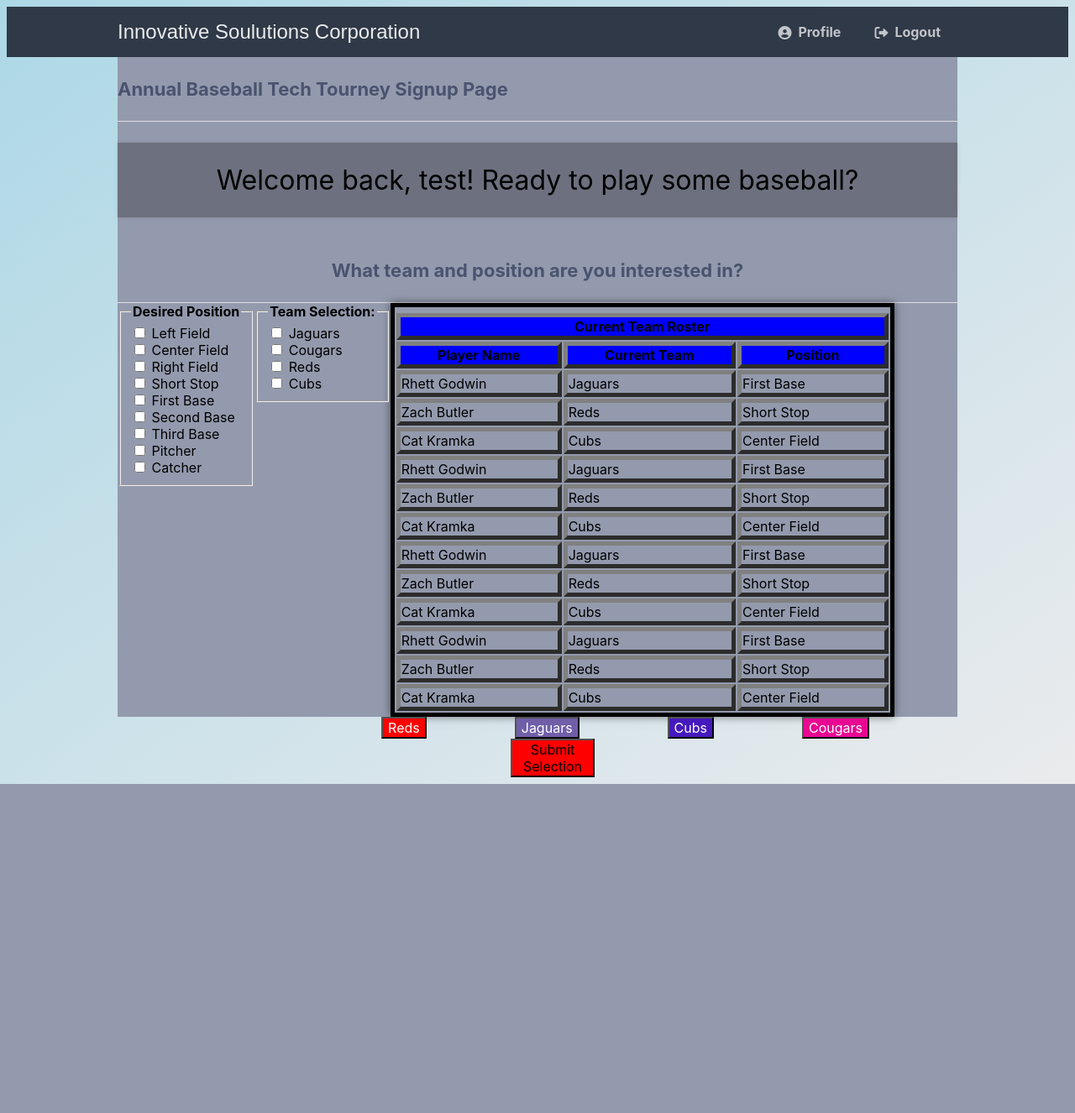
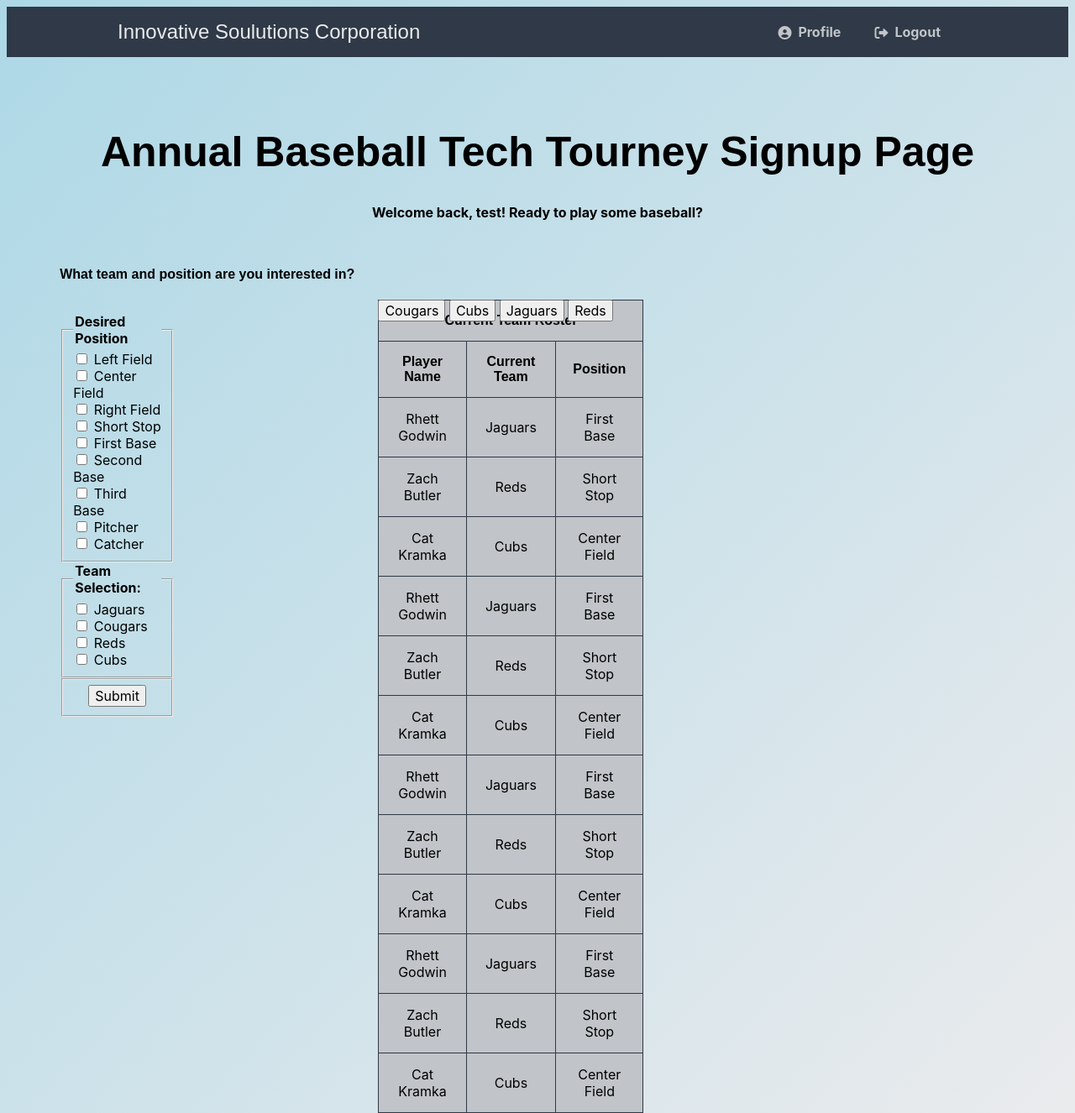
Before and after one commit to Rhgodwin/BaseballSignup, a PHP site: page /home.php in a window 1280 px wide. Shown: the whole page at 84% size. Before the commit the page ends 934 px from the top, so only its background shows below. Run offline with PHP 8.4, Linux system fonts and the light colour scheme; a user stored in the database is signed in.

Commit message:
Check box change
Only checkbox is done, but progress

```diff
--- a/home.php
+++ b/home.php
@@ -15,7 +15,7 @@ if (!isset($_SESSION['loggedin'])) {
 		<link href="style.css" rel="stylesheet" type="text/css">
 		<link rel="stylesheet" href="https://cdnjs.cloudflare.com/ajax/libs/font-awesome/6.2.0/css/all.min.css" integrity="sha512-xh6O/CkQoPOWDdYTDqeRdPCVd1SpvCA9XXcUnZS2FmJNp1coAFzvtCN9BmamE+4aHK8yyUHUSCcJHgXloTyT2A==" crossorigin="anonymous" referrerpolicy="no-referrer">
 	</head>
-	<body class="loggedin">
+<!--This is the navigation area for Corp nam and Profile/Logout links -->
 <nav class="navtop">
             <div>
                 <h1>Innovative Soulutions Corporation</h1>
@@ -23,12 +23,23 @@ if (!isset($_SESSION['loggedin'])) {
                 <a href="logout.php"><i class="fas fa-sign-out-alt"></i>Logout</a>
             </div>
         </nav>
-		<div class="content">
-			<h2>Annual Baseball Tech Tourney Signup Page</h2>
-			<p>Welcome back, <?=$_SESSION['name']?>! Ready to play some baseball?</p>
-		<h2 style="text-align: center;">What team and position are you interested in?</h2>
 
-		<fieldset class ="fs2">
+    <header> <!--This is the Welcome message and displays users name -->
+
+        <div class="welcome">
+            <h1>Annual Baseball Tech Tourney Signup Page</h1>
+			<h2> Welcome back, <?=$_SESSION['name']?>! Ready to play some baseball?</h2>
+
+        </div>
+    </header>
+     <!--This is the form area to get input from user and display output  -->
+            <section>
+                <h4 style="text-align: left; padding-left: 5% ;">What team and position are you interested in?</h4>
+             <div class=" checkbox" style="align-items: center; width: 35%;padding-left: 5%; flex-wrap: wrap;float: left;">
+                <form>
+                    <ul>
+
+                   <fieldset class ="fs2" style="width: 35%;">
                         <legend><b>Desired Position</b></legend>
                         <input type="checkbox" name="leftfield" value="Left Field" id="leftfield">
                         <label for="left field" >Left Field</label><br>
@@ -58,7 +69,8 @@ if (!isset($_SESSION['loggedin'])) {
                         <label for="catcher" >Catcher</label><br>
                     </fieldset>
 
-		<fieldset class="fs1">
+
+                    <fieldset class="fs1"style="width: 35%;">
                      <legend><b>Team Selection:</b></legend>
 
                      <input type="checkbox" name="jaguars" value="jaguars" id="jaguars">
@@ -77,6 +89,16 @@ if (!isset($_SESSION['loggedin'])) {
 
                     </fieldset>
 
+                    <fieldset class="submit" style="text-align: center; width:35%;">
+                    <input type="submit" value="Submit">
+                    </form>
+            </ul>
+
+                </fieldset>
+                </form>
+            </div>
+            <!--This Table is  a place holder and the team buttens need better placement (work in progress)-->
+                <div class="Data" style=" width: 30%;padding-right: 5%; flex-wrap: wrap;float: left;">
                 <table class="ptable">
                     <thead>
 
@@ -156,7 +178,13 @@ if (!isset($_SESSION['loggedin'])) {
                     </tr>
                     <!-- End of test data -->
         </tbody>
-		</table>
+
+    </div>
+
+           </section> <!--END OF Input Output sec-->
+
+           <!--Buttons HELP where to place (function to deisplay team info in table I assume ?)-->
+           <div class="teambutton">
            <button class="btntb4">
 			Cougars
 		</button>
@@ -168,15 +196,7 @@ if (!isset($_SESSION['loggedin'])) {
 		</button>
 		<button class="btntb1">
 			Reds
-		</button>
-
-
         </div>
-
-				<button class="btnSubmit">Submit Selection</button>
-
-
-
 
 	</body>
 </html>
--- a/style.css
+++ b/style.css
@@ -2,7 +2,7 @@
   	box-sizing: border-box;
   	font-family: -apple-system, BlinkMacSystemFont, "segoe ui", roboto, oxygen, ubuntu, cantarell, "fira sans", "droid sans", "helvetica neue", Arial, sans-serif;
   	font-size: 16px;
-}
+}/* The Body of the login page*/
 body {
   	background-image: linear-gradient(to bottom right,lightblue, #eaebed);
 }
@@ -57,19 +57,128 @@ body {
   	transition: background-color 0.2s;
 }
 .top {
-    background-color: lightblue;
+    background-color:lightblue;
+
 	box-shadow: 0 0 9px 0 rgba(0, 0, 0, 0.3);
     color:#ffffff;
     justify-content: center;
     text-align: center;
    padding-top:50px;
-   padding-bottom: 20px;;
-}
+   padding-bottom: 20px;
+
+}/* End Body of the login page*/
 h1 {
     font-weight: bold;
     font-family: Arial, Helvetica, sans-serif;
     font-size:50px;
 }
+ /* The Body of the input (home) page*/
+body{
+    background-color:lightblue;
+}
+.welcome {
+
+    justify-content: center;
+	text-align-last: center;
+   padding-top:50px;
+   padding-bottom: 20px;;
+}
+/* FOR TITLE of the Signup Page */
+h1 {
+    font-weight: bold;
+    font-family: Arial, Helvetica, sans-serif;
+    font-size:50px;
+} /* FOR header of the checkbox input */
+h4 {
+    font-weight: bold;
+    font-family: Arial, Helvetica, sans-serif;
+
+} /* FOR Nav bar */
+.navtop {
+	background-color: #2f3947;
+	height: 60px;
+	width: 100%;
+	border: 0;
+}
+.navtop div {
+	display: flex;
+	margin: 0 auto;
+	width: 1000px;
+	height: 100%;
+}
+.navtop div h1, .navtop div a {
+	display: inline-flex;
+	align-items: center;
+}
+.navtop div h1 {
+	flex: 1;
+	font-size: 24px;
+	padding: 0;
+	margin: 0;
+	color: #eaebed;
+	font-weight: normal;
+}
+.navtop div a {
+	padding: 0 20px;
+	text-decoration: none;
+	color: #c1c4c8;
+	font-weight: bold;
+}
+.navtop div a i {
+	padding: 2px 8px 0 0;
+}/* FOR for nav bar links */
+.navtop div a:hover {
+	color: rgba(90, 235, 17, 0.937);
+}/* FOR feildset (checkbox) of the Signup Page */
+
+	.fs1 {
+		flex:1 auto;
+	}
+	.fs2{
+		flex:1 auto;
+	}
+
+	ul {
+		list-style-type: none;
+		padding: 0;
+	  }
+	  /* FOR Table style is not working, need help to figure out why */
+	  table, td, th {
+		border: 1px solid #2f3947;
+		height: 15%;
+		text-align: center;
+
+	  }
+
+	  th {
+
+		font-family: Arial, Helvetica, sans-serif;
+	  }
+
+
+	  table {
+		border-collapse: collapse;
+
+
+	  }
+
+	  th, td {
+		padding: 15px;}
+	tr:hover {
+	background-color:aliceblue;
+
+}
+tr {
+	background-color:#c1c4c8;
+}
+/* FOR buttons of the teams again not working not sure why? */
+.teambutton {
+	position: absolute;
+
+
+  }
+
+/*
 .navtop {
 	background-color: #2f3947;
 	height: 60px;
```
Lines whose indentation alone changed are shown as unchanged.
